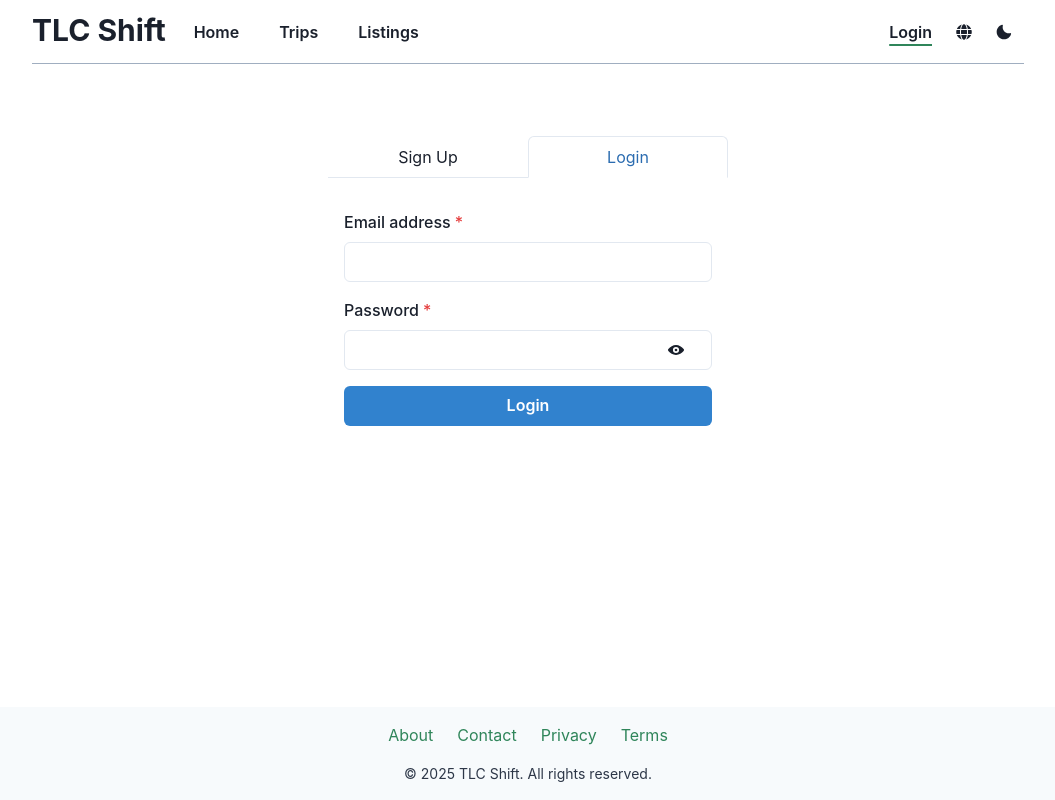
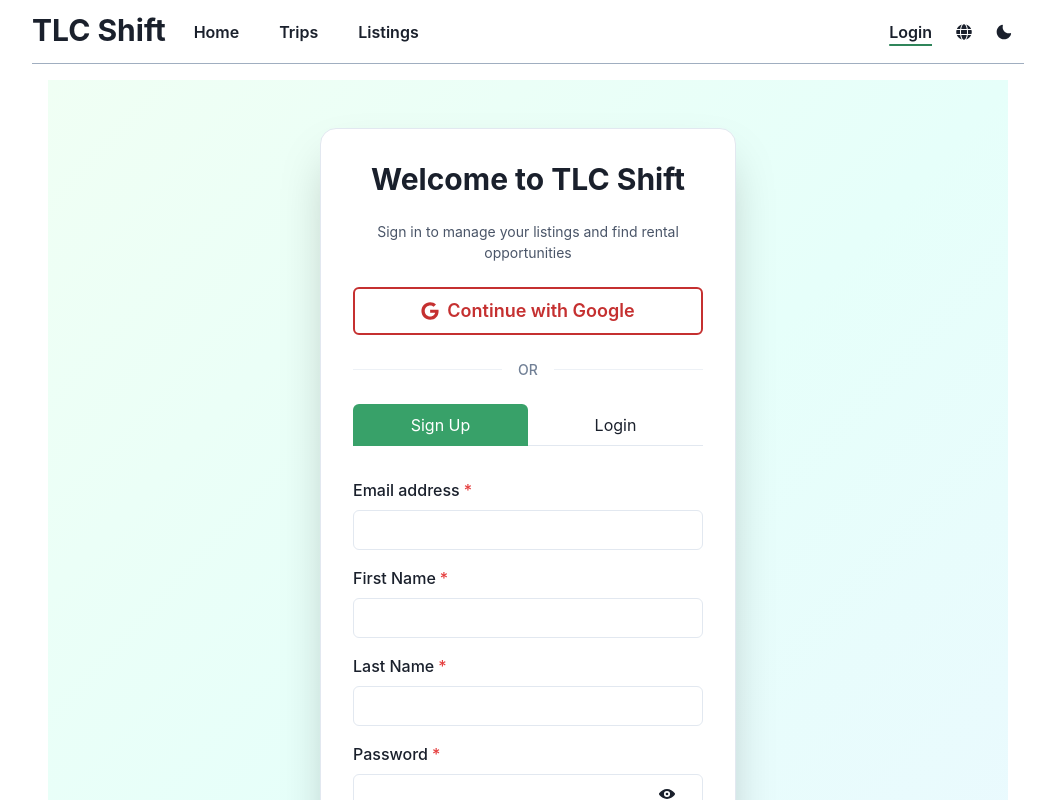
Before and after one commit to olci34/tlc-shift, a Next.js app: page /signup-login in a window 1280 px wide. Shown: the top 800 px of the page, without its empty margins (112-1167 px from the left). Built offline with nearby package versions, Linux system fonts and the light colour scheme; no server answers.

Commit message:
Google signin

```diff
--- a/messages/en.json
+++ b/messages/en.json
@@ -104,6 +104,11 @@
     "createFirstListing": "Create Your First Listing"
   },
   "auth": {
+    "welcome": "Welcome to TLC Shift",
+    "welcomeSubtitle": "Sign in to manage your listings and find rental opportunities",
+    "continueWithGoogle": "Continue with Google",
+    "or": "OR",
+    "signingIn": "Signing in...",
     "signUp": "Sign Up",
     "login": "Login",
     "emailAddress": "Email address",
--- a/messages/es.json
+++ b/messages/es.json
@@ -104,6 +104,11 @@
     "createFirstListing": "Crear tu primer listado"
   },
   "auth": {
+    "welcome": "Bienvenido a TLC Shift",
+    "welcomeSubtitle": "Inicia sesión para administrar tus listados y encontrar oportunidades de alquiler",
+    "continueWithGoogle": "Continuar con Google",
+    "or": "O",
+    "signingIn": "Iniciando sesión...",
     "signUp": "Registrarse",
     "login": "Iniciar sesión",
     "emailAddress": "Correo electrónico",
--- a/src/pages/api/auth/[...nextauth].ts
+++ b/src/pages/api/auth/[...nextauth].ts
@@ -1,4 +1,5 @@
 import CredentialsProvider from 'next-auth/providers/credentials';
+import GoogleProvider from 'next-auth/providers/google';
 import NextAuth, { AuthOptions } from 'next-auth';
 import { LoginData } from '@/pages/signup-login';
 import { login } from '@/api/login';
@@ -16,6 +17,17 @@ export interface AuthUser {
 export const authOptions = {
   ...authConfig,
   providers: [
+    GoogleProvider({
+      clientId: process.env.GOOGLE_CLIENT_ID ?? '',
+      clientSecret: process.env.GOOGLE_CLIENT_SECRET ?? '',
+      authorization: {
+        params: {
+          prompt: 'consent',
+          access_type: 'offline',
+          response_type: 'code'
+        }
+      }
+    }),
     CredentialsProvider({
       name: 'Credentials',
       credentials: {},
--- a/src/pages/signup-login/index.tsx
+++ b/src/pages/signup-login/index.tsx
@@ -16,9 +16,17 @@ import {
   InputRightElement,
   InputGroup,
   FormErrorMessage,
-  FormHelperText
+  FormHelperText,
+  Divider,
+  HStack,
+  useColorModeValue,
+  Heading,
+  Container,
+  Card,
+  CardBody
 } from '@chakra-ui/react';
 import { ViewOffIcon, ViewIcon } from '@chakra-ui/icons';
+import { FaGoogle } from 'react-icons/fa';
 import { isValidEmail } from '@/lib/utils/email-validator';
 import { isValidPassword } from '@/lib/utils/password-validator';
 import { signIn } from 'next-auth/react';
@@ -89,8 +97,28 @@ const SignupLogin: React.FC = () => {
   });
 
   const [showPassword, setShowPassword] = useState(false);
+  const [isGoogleLoading, setIsGoogleLoading] = useState(false);
+
+  // Color mode values
+  const bgGradient = useColorModeValue(
+    'linear(to-br, green.50, teal.50, blue.50)',
+    'linear(to-br, gray.900, gray.800, gray.900)'
+  );
+  const cardBg = useColorModeValue('white', 'gray.800');
+  const borderColor = useColorModeValue('gray.200', 'gray.600');
 
   const togglePasswordVisibility = () => setShowPassword(!showPassword);
+
+  const handleGoogleSignIn = async () => {
+    setIsGoogleLoading(true);
+    try {
+      await signIn('google', { callbackUrl: '/' });
+    } catch (error) {
+      console.error('Google sign-in error:', error);
+    } finally {
+      setIsGoogleLoading(false);
+    }
+  };
 
   const handleSignupChange = (e: React.ChangeEvent<HTMLInputElement>) => {
     const { name, value } = e.target;
@@ -186,15 +214,78 @@ const SignupLogin: React.FC = () => {
   };
 
   return (
-    <Box maxW="md" mx="auto" mt={8} p={6}>
-      <Tabs isFitted variant="enclosed" defaultIndex={1}>
-        <TabList mb="1em">
-          <Tab>{t('auth.signUp')}</Tab>
-          <Tab>{t('auth.login')}</Tab>
-        </TabList>
-        <TabPanels>
-          <TabPanel>
-            <VStack spacing={4}>
+    <Box minH="100vh" bgGradient={bgGradient} py={{ base: 8, md: 12 }}>
+      <Container maxW="md">
+        <Card
+          bg={cardBg}
+          shadow="2xl"
+          borderRadius="2xl"
+          borderWidth="1px"
+          borderColor={borderColor}
+          overflow="hidden"
+        >
+          <CardBody p={{ base: 6, md: 8 }}>
+            <VStack spacing={6} mb={6}>
+              <Heading size="lg" textAlign="center">
+                {t('auth.welcome')}
+              </Heading>
+              <Text fontSize="sm" color="gray.600" textAlign="center">
+                {t('auth.welcomeSubtitle')}
+              </Text>
+
+              {/* Google Sign-In Button */}
+              <Button
+                width="full"
+                size="lg"
+                leftIcon={<FaGoogle />}
+                onClick={handleGoogleSignIn}
+                isLoading={isGoogleLoading}
+                loadingText={t('auth.signingIn')}
+                colorScheme="red"
+                variant="outline"
+                borderWidth="2px"
+                _hover={{
+                  bg: useColorModeValue('red.50', 'red.900'),
+                  transform: 'translateY(-2px)',
+                  shadow: 'lg'
+                }}
+                transition="all 0.2s"
+              >
+                {t('auth.continueWithGoogle')}
+              </Button>
+
+              {/* Divider with OR */}
+              <HStack width="full">
+                <Divider />
+                <Text px={2} color="gray.500" fontSize="sm" fontWeight="medium">
+                  {t('auth.or')}
+                </Text>
+                <Divider />
+              </HStack>
+            </VStack>
+
+            <Tabs isFitted variant="enclosed" colorScheme="green">
+              <TabList mb="1em">
+                <Tab
+                  _selected={{
+                    bg: useColorModeValue('green.500', 'green.300'),
+                    color: 'white'
+                  }}
+                >
+                  {t('auth.signUp')}
+                </Tab>
+                <Tab
+                  _selected={{
+                    bg: useColorModeValue('green.500', 'green.300'),
+                    color: 'white'
+                  }}
+                >
+                  {t('auth.login')}
+                </Tab>
+              </TabList>
+              <TabPanels>
+                <TabPanel px={0}>
+                  <VStack spacing={4}>
               <FormControl id="signup-email" isRequired isInvalid={!!signupErrors.email}>
                 <FormLabel>{t('auth.emailAddress')}</FormLabel>
                 <Input
@@ -279,16 +370,22 @@ const SignupLogin: React.FC = () => {
                 )}
               </FormControl>
               <Button
-                colorScheme="blue"
+                colorScheme="green"
                 width="full"
+                size="lg"
                 onClick={handleSignupSubmit}
                 disabled={!isFormValid(signupData, signupErrors)}
+                _hover={{
+                  transform: 'translateY(-2px)',
+                  shadow: 'lg'
+                }}
+                transition="all 0.2s"
               >
                 {t('auth.signUp')}
               </Button>
             </VStack>
           </TabPanel>
-          <TabPanel>
+          <TabPanel px={0}>
             <VStack spacing={4}>
               <FormControl id="login-email" isRequired isInvalid={!!loginErrors.email}>
                 <FormLabel>{t('auth.emailAddress')}</FormLabel>
@@ -326,16 +423,31 @@ const SignupLogin: React.FC = () => {
                   <FormErrorMessage>{loginErrors.password}</FormErrorMessage>
                 )}
               </FormControl>
-              <Button colorScheme="blue" width="full" onClick={handleLoginSubmit}>
+              <Button
+                colorScheme="green"
+                width="full"
+                size="lg"
+                onClick={handleLoginSubmit}
+                _hover={{
+                  transform: 'translateY(-2px)',
+                  shadow: 'lg'
+                }}
+                transition="all 0.2s"
+              >
                 {t('auth.login')}
               </Button>
               {loginErrors.errorMessage && (
-                <Text colorScheme="red">{loginErrors.errorMessage}</Text>
+                <Text color="red.500" fontSize="sm" fontWeight="medium">
+                  {loginErrors.errorMessage}
+                </Text>
               )}
             </VStack>
           </TabPanel>
         </TabPanels>
       </Tabs>
+          </CardBody>
+        </Card>
+      </Container>
     </Box>
   );
 };
```
Also changed, not shown: auth.config.ts (+20 -1 lines).
